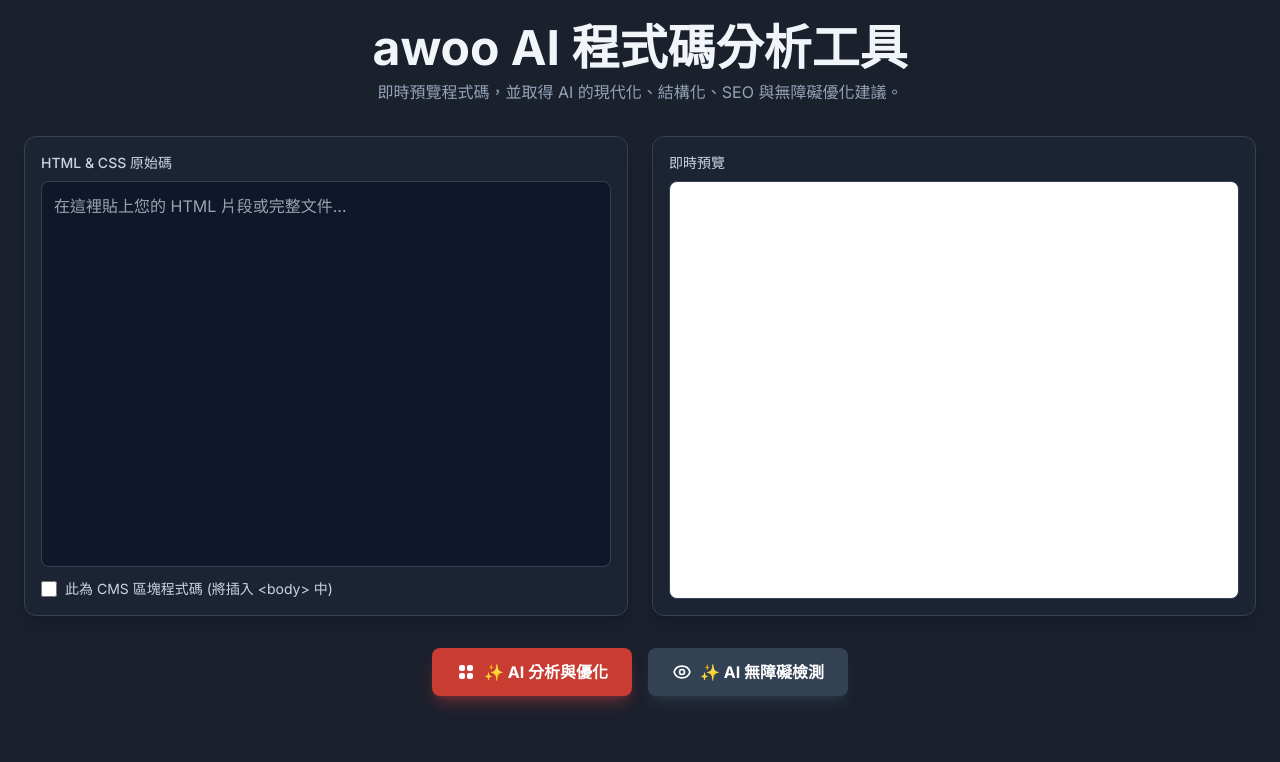
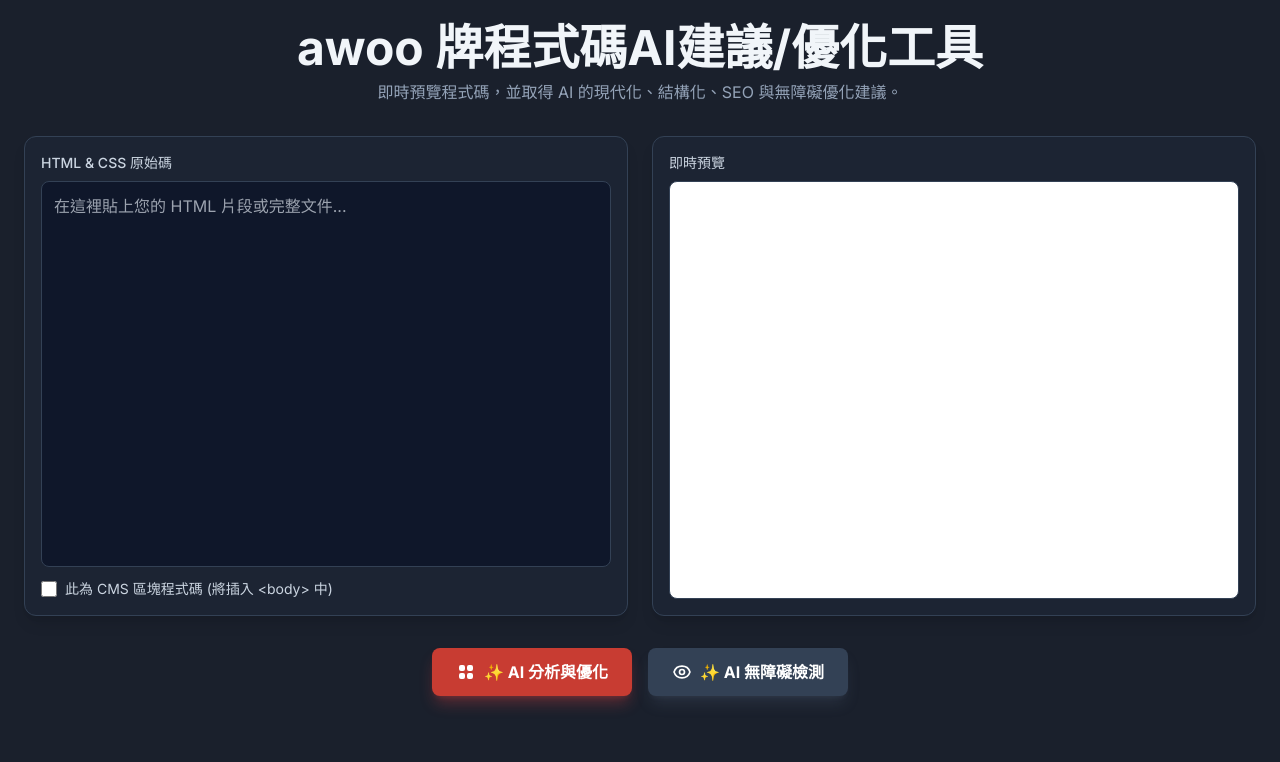
Before and after one commit to awooTsai/awoonalyzer, a website: page index.html in a window 1280 px wide. Shown: the top 762 px of the page. Drawn offline with nearby package versions, Linux system fonts and the light colour scheme.

Commit message:
Update index.html

```diff
--- a/index.html
+++ b/index.html
@@ -3,7 +3,7 @@
 <head>
     <meta charset="UTF-8">
     <meta name="viewport" content="width=device-width, initial-scale=1.0">
-    <title>awoo AI 程式碼分析與優化工具</title>
+    <title>aawoo 牌程式碼AI建議/優化工具</title>
     <script src="https://cdn.tailwindcss.com"></script>
     <script src="https://cdn.jsdelivr.net/npm/marked/marked.min.js"></script>
     <link rel="preconnect" href="https://fonts.googleapis.com">
@@ -39,7 +39,7 @@
     <div class="container mx-auto p-4 md:p-6">
 
         <header class="text-center mb-8">
-            <h1 class="text-4xl md:text-5xl font-bold text-slate-100">awoo AI 程式碼分析工具</h1>
+            <h1 class="text-4xl md:text-5xl font-bold text-slate-100">awoo 牌程式碼AI建議/優化工具</h1>
             <p class="text-slate-400 mt-2">即時預覽程式碼，並取得 AI 的現代化、結構化、SEO 與無障礙優化建議。</p>
         </header>
 
```
